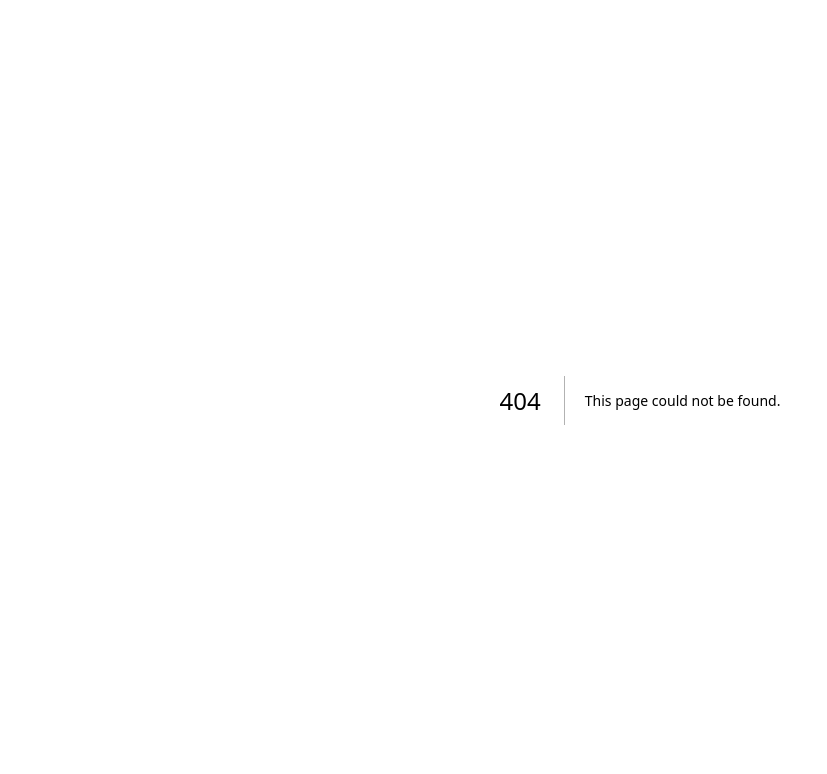
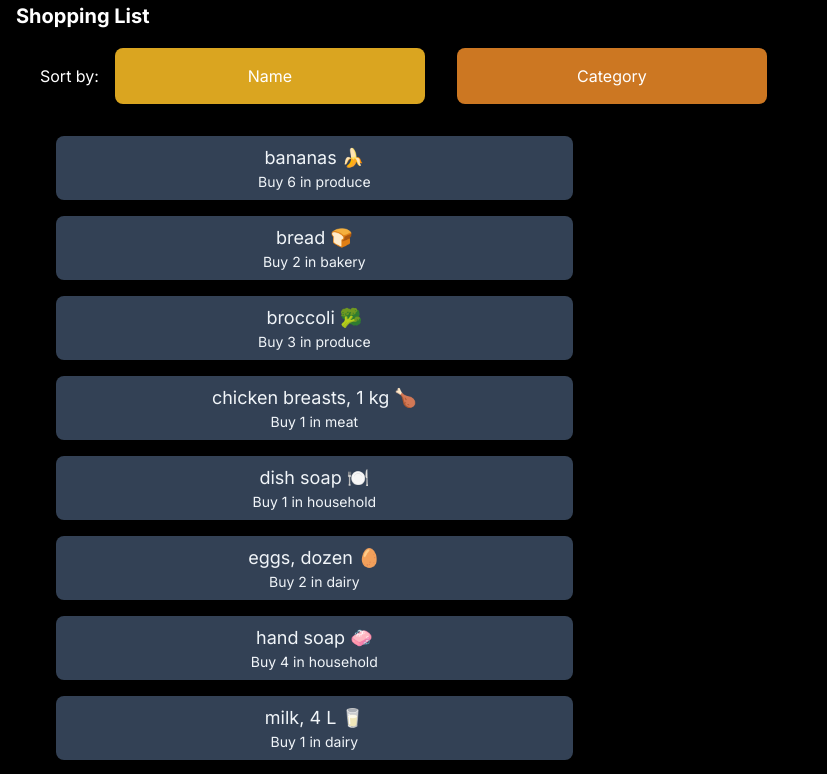
Before and after one commit to espiritu-jamie/cprg306-assignments, a Next.js app: page /week5 in a window 1280 px wide. Before the commit this address had no page. Shown: the top 774 px of the page, without its empty margins (0-827 px from the left). Built offline with nearby package versions, Linux system fonts and the light colour scheme.

Commit message:
Added week5

```diff
--- /dev/null
+++ b/app/week5/item-list.js
@@ -0,0 +1,64 @@
+"use client";
+
+import { useState } from "react";
+import Item from "./item";
+import itemsData from "./items.json";
+
+export default function ItemList() {
+  const [sortBy, setSortBy] = useState("name");
+
+  if (sortBy === "name") {
+    itemsData.sort((a, b) => a.name.localeCompare(b.name));
+  }
+
+  if (sortBy === "category") {
+    itemsData.sort((a, b) => a.category.localeCompare(b.category));
+  }
+
+  const handleSort = (event) => {setSortBy(event.target.value)};
+
+  const groupedItems = itemsData.reduce((category, item) => {
+    return (
+      <ul>
+        <li className="capitalize font-semibold">{item.category}</li>
+        <li className="text-sm">{item.name}</li>
+      </ul>
+    )
+  }, 0);
+
+
+  return (
+    <div className="ml-10">
+      <label for="sort">Sort by:</label>
+      <button
+        className="m-4 p-4 rounded-lg w-1/4"
+        value={"name"}
+        onClick={handleSort}
+        style={{
+          backgroundColor: sortBy === "name" ? "#DAA520" : "#CC7722"}}>
+          Name
+      </button>
+      <button
+        className="m-4 p-4 rounded-lg w-1/4"
+        value={"category"}
+        onClick={handleSort}
+        style={{backgroundColor: sortBy === "category" ? "#DAA520" : "#CC7722"}}>
+          Category
+        </button>
+      <ul>
+      {itemsData.map((item) => (
+        <Item
+          key={item.id}
+          name={item.name}
+          quantity={item.quantity}
+          category={item.category}
+        />
+
+      ))}
+    </ul>
+
+  </div>
+  )
+
+
+}
--- /dev/null
+++ b/app/week5/item.js
@@ -0,0 +1,10 @@
+export default function Item({name, quantity, category}) {
+  return (
+    <ul className="text-center">
+        <li className="text-lg m-4 p-2 bg-slate-700 text-slate-100 w-5/12 rounded-lg">{name}
+        <p className="text-sm">Buy {quantity} in {category}</p>
+        </li>
+    </ul>
+
+  )
+}
--- /dev/null
+++ b/app/week5/items.json
@@ -0,0 +1,74 @@
+[
+    {
+      "id": "1h2GJKH12gkHG31h1H",
+      "name": "milk, 4 L 🥛",
+      "quantity": 1,
+      "category": "dairy"
+    },
+    {
+      "id": "2KJH3k2j3H1k2J3K1H",
+      "name": "bread 🍞",
+      "quantity": 2,
+      "category": "bakery"
+    },
+    {
+      "id": "3h2KJH3k2j3H1k2J3",
+      "name": "eggs, dozen 🥚",
+      "quantity": 2,
+      "category": "dairy"
+    },
+    {
+      "id": "4k2J3K1H2GJKH12gk",
+      "name": "bananas 🍌",
+      "quantity": 6,
+      "category": "produce"
+    },
+    {
+      "id": "5H1h1H2KJH3k2j3H",
+      "name": "broccoli 🥦",
+      "quantity": 3,
+      "category": "produce"
+    },
+    {
+      "id": "6H1k2J3K1H2GJKH1",
+      "name": "chicken breasts, 1 kg 🍗",
+      "quantity": 1,
+      "category": "meat"
+    },
+    {
+      "id": "7gkHG31h1H2KJH3k",
+      "name": "pasta sauce 🍝",
+      "quantity": 3,
+      "category": "canned goods"
+    },
+    {
+      "id": "8j3H1k2J3K1H2GJK",
+      "name": "spaghetti, 454 g 🍝",
+      "quantity": 2,
+      "category": "dry goods"
+    },
+    {
+      "id": "9H12gkHG31h1H2KJ",
+      "name": "toilet paper, 12 pack 🧻",
+      "quantity": 1,
+      "category": "household"
+    },
+    {
+      "id": "10H3k2j3H1k2J3K1",
+      "name": "paper towels, 6 pack",
+      "quantity": 1,
+      "category": "household"
+    },
+    {
+      "id": "11k2J3K1H2GJKH12",
+      "name": "dish soap 🍽️",
+      "quantity": 1,
+      "category": "household"
+    },
+    {
+      "id": "12GJKH12gkHG31h1",
+      "name": "hand soap 🧼",
+      "quantity": 4,
+      "category": "household"
+    }
+  ]
--- /dev/null
+++ b/app/week5/page.js
@@ -0,0 +1,13 @@
+import ItemList from "./item-list";
+import Link from "next/link";
+
+export default function Page() {
+  return (
+    <main>
+        <h1 className="text-xl/8 font-bold ml-4">Shopping List</h1>
+        <ItemList />
+        <Link href="/">Back to Home</Link>
+
+    </main>
+  )
+}
```
